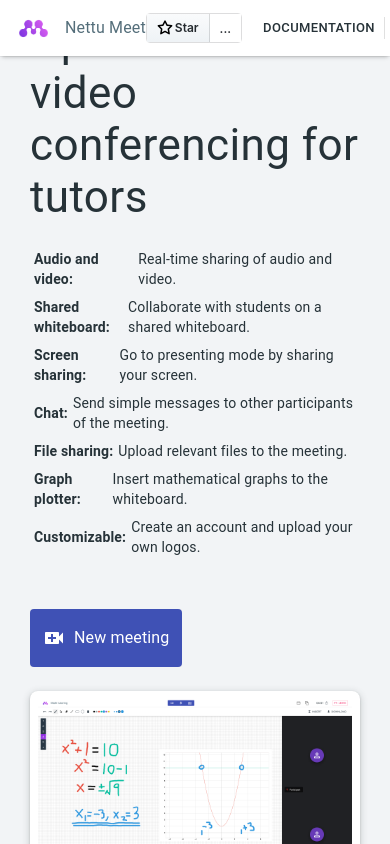
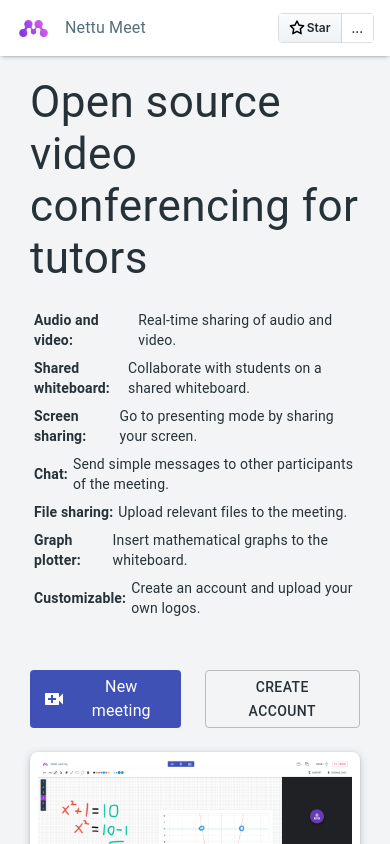
Before and after one commit to fmeringdal/nettu-meet, a React (Create React App) app in the folder frontend/: page / in a window 390 px wide. Built offline with nearby package versions, Linux system fonts and the light colour scheme; no server answers.

Commit message:
mobile friendly landingpage

```diff
--- a/frontend/src/pages/CreateAccountPage.tsx
+++ b/frontend/src/pages/CreateAccountPage.tsx
@@ -39,15 +39,20 @@
     dialog: {
       padding: "24px 20px",
       borderTop: "4px solid " + theme.palette.primary.main,
-      width: "450px",
+      width: "490px",
+      boxSizing: "border-box",
+      maxWidth: "95%",
     },
     loadingdialog: {
-      width: "450px",
+      width: "490px",
       height: "500px",
+      maxWidth: "95%",
     },
     paperSuccess: {
-      width: "450px",
+      width: "490px",
+      maxWidth: "95%",
       padding: "24px 20px",
+      boxSizing: "border-box",
       borderTop: "4px solid " + theme.palette.success.main,
     },
     errorText: {
--- a/frontend/src/pages/LandingPage.tsx
+++ b/frontend/src/pages/LandingPage.tsx
@@ -6,13 +6,15 @@
   makeStyles,
   Toolbar,
   Typography,
+  useMediaQuery,
+  useTheme,
 } from "@material-ui/core";
 import { VideoCall } from "@material-ui/icons";
 import { RouteComponentProps, withRouter } from "react-router-dom";
 import { NettuLogoWithLabel } from "../shared/components/NettuLogoWithLabel";
 import VideoModusImg from "../assets/pictures/videomodus.png";
 import CanvasImg from "../assets/pictures/canvas.png";
-import { useState, useEffect } from "react";
+import { useState, useEffect, Fragment } from "react";
 import { meetingService } from "../modules/meeting/services";
 import { apiConfig, frontendUrl } from "../config/api";
 import { GithubRepoBadge } from "../shared/components/GithubRepoBadge";
@@ -122,6 +124,10 @@
   const classes = useStyles();
 
   const [imageIndex, setImageIndex] = useState(0);
+  const theme = useTheme();
+
+  const isMobileQuery = theme.breakpoints.down("xs");
+  const isMobile = useMediaQuery(isMobileQuery);
 
   useEffect(() => {
     const i = setInterval(() => {
@@ -158,6 +164,8 @@
           <NettuLogoWithLabel label="Nettu Meet" />
           <div className={classes.appbarEnd}>
             <GithubRepoBadge />
+            {!isMobile && (
+              <Fragment>
                 <Button
                   onClick={() => (window.location.href = apiConfig.docsUrl)}
                   size="small"
@@ -177,6 +185,8 @@
                 >
                   GET STARTED
                 </Button>
+              </Fragment>
+            )}
           </div>
         </Toolbar>
       </AppBar>
@@ -188,9 +198,19 @@
             boxSizing: "border-box",
             width: "100%",
             maxWidth: "1550px",
+            height: "100%",
+            overflowY: "auto",
+            display: "flex",
+            alignItems: "center",
+            justifyContent: "center",
           }}
         >
-          <Grid container spacing={3}>
+          <Grid
+            container
+            spacing={3}
+            alignItems="center"
+            style={{ height: "100%" }}
+          >
             <Grid item md={5}>
               <div className={classes.left}>
                 <Typography className={classes.title}>
@@ -244,6 +264,15 @@
                       <Typography>New meeting</Typography>
                     </div>
                   </button>
+                  {isMobile && (
+                    <Button
+                      variant="outlined"
+                      onClick={() => props.history.push("/create")}
+                      style={{ height: "58px" }}
+                    >
+                      Create account
+                    </Button>
+                  )}
                 </div>
               </div>
             </Grid>
```
Lines whose indentation alone changed are shown as unchanged.
